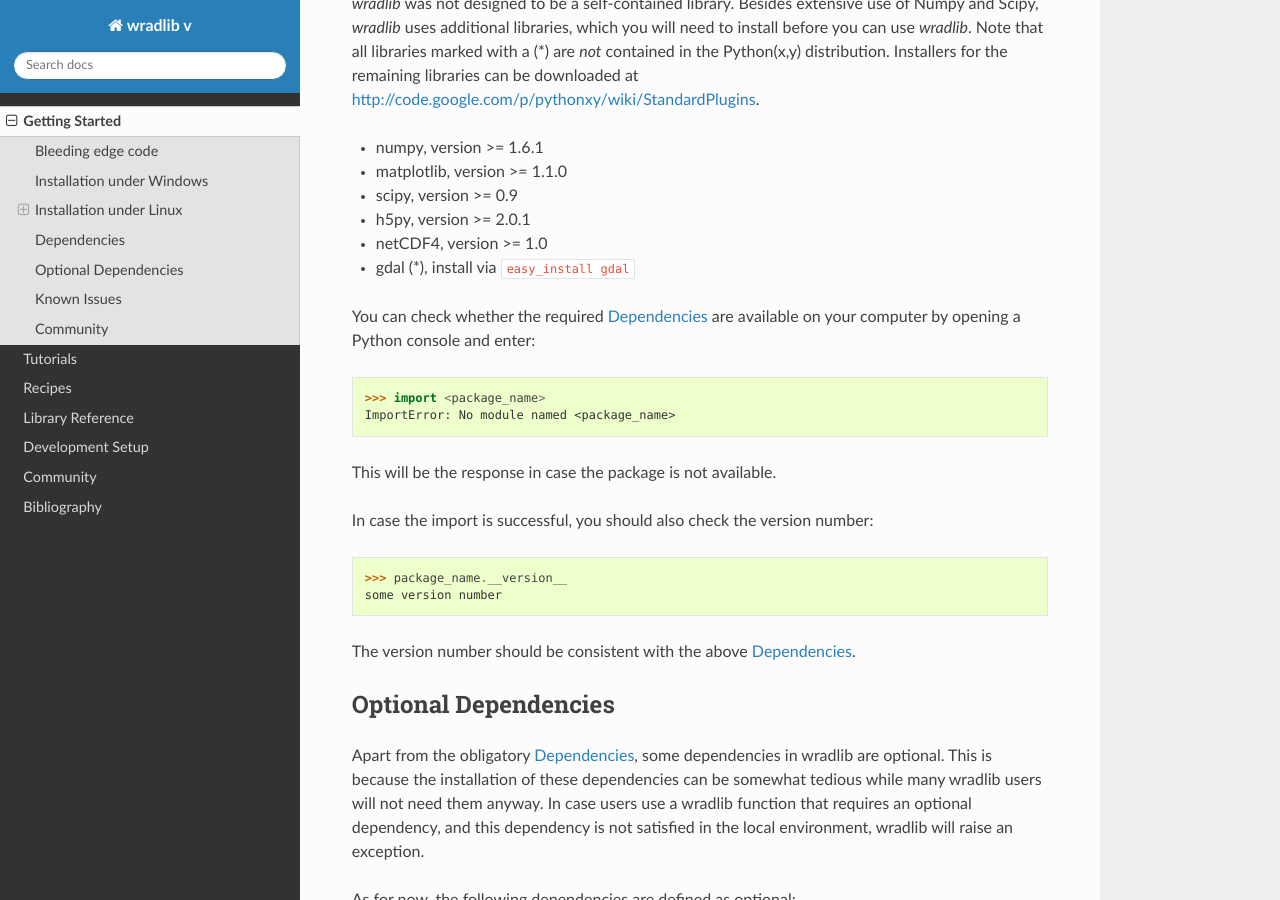
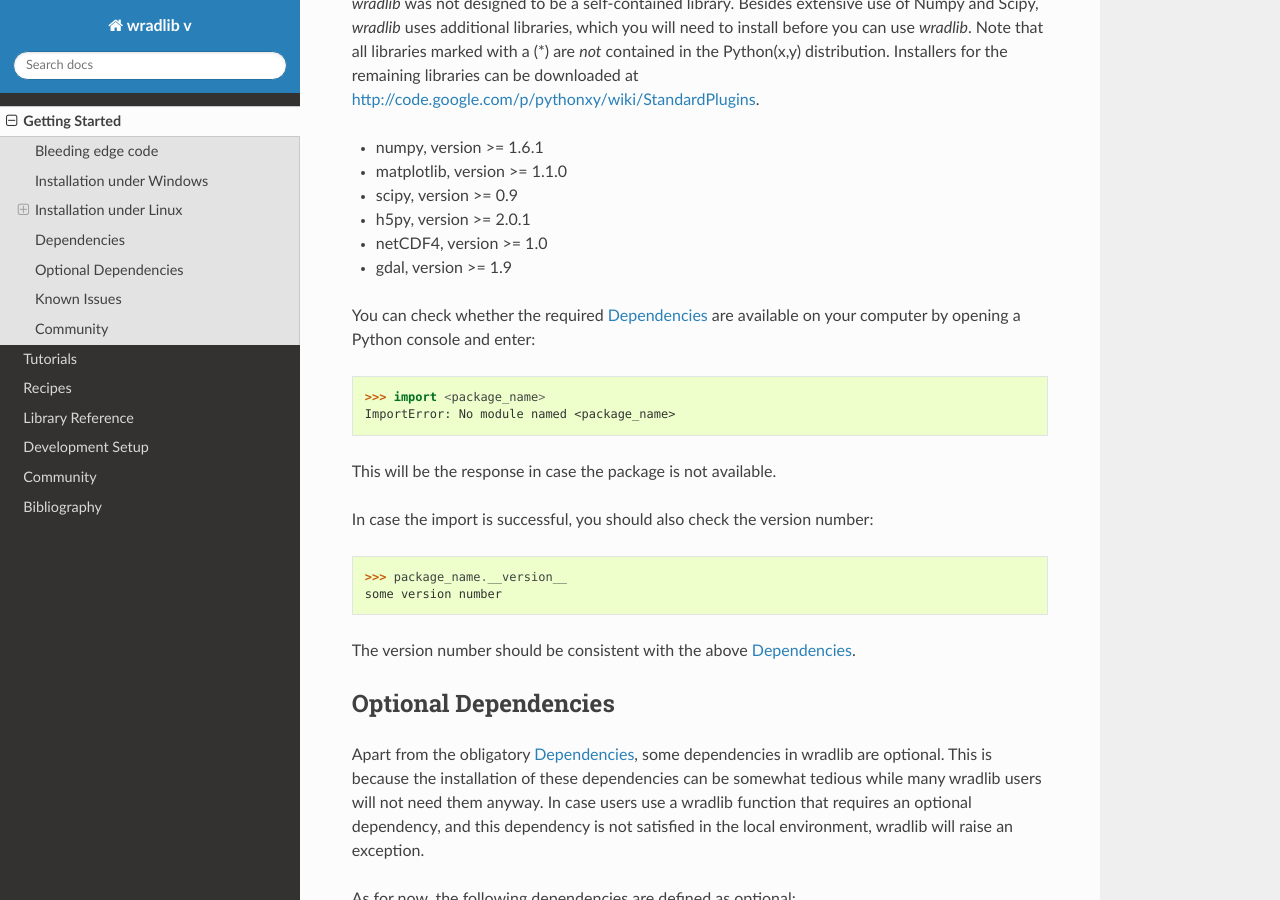
Before and after one commit to wradlib/wradlib-docs, a Sphinx documentation site: the page built from source/gettingstarted.rst, in a window 1280 px wide and 900 px high, scrolled down 4371 px. Built offline with Sphinx 7.4.7 and the Read the Docs theme 2.0.0, drawn with Linux system fonts in a browser that asks for light colours.

Commit message:
DOC: Pointed out that gdal is also distributed via python(x,y).

```diff
--- a/source/gettingstarted.rst
+++ b/source/gettingstarted.rst
@@ -167,7 +167,7 @@
 
 - netCDF4, version >= 1.0
 
-- gdal (*), install via ``easy_install gdal``
+- gdal, version >= 1.9
 
 You can check whether the required `Dependencies`_ are available on your computer by opening a Python console and enter:
 
```
